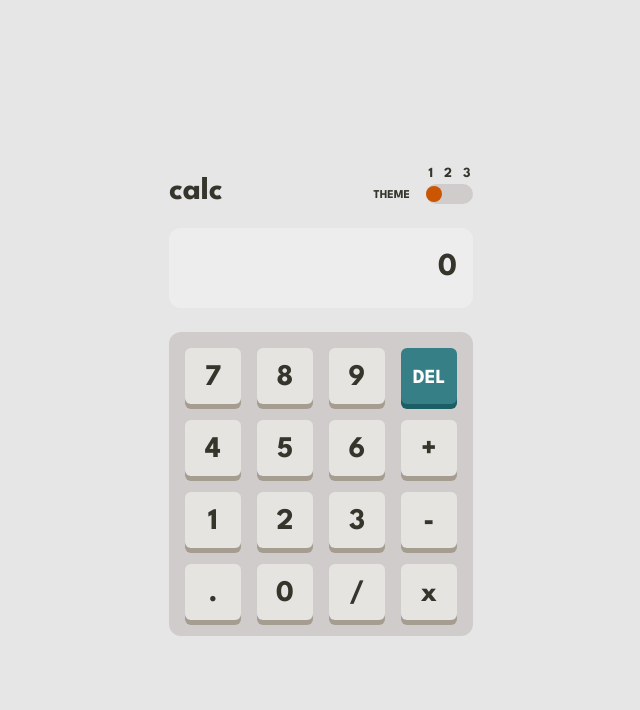
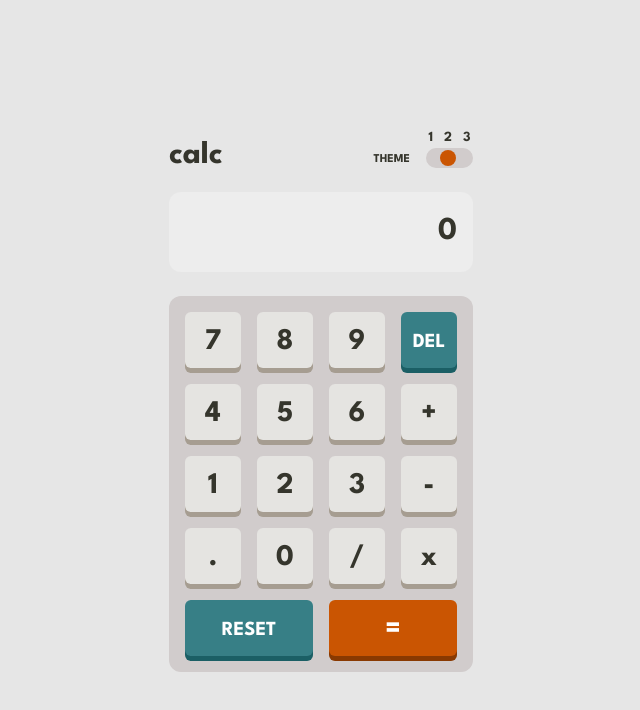
Before and after one commit to kbrownw/CalculatorApp, a React (Vite) app: page / in a window 1280 px wide. Shown: the top 710 px of the page, without its empty margins (319-959 px from the left). Built offline with nearby package versions, Linux system fonts and the light colour scheme.

Commit message:
Add final buttons and start on mathing

```diff
--- a/package.json
+++ b/package.json
@@ -10,6 +10,7 @@
     "preview": "vite preview"
   },
   "dependencies": {
+    "framer-motion": "^11.0.28",
     "react": "^18.2.0",
     "react-dom": "^18.2.0"
   },
--- a/src/components/Header.tsx
+++ b/src/components/Header.tsx
@@ -8,14 +8,18 @@ interface Props {
 }
 
 const Header = ({ textColor, theme }: Props) => {
-  const { setThemeFunction } = useThemeContext();
+  const { setThemeFunction, selectedTheme } = useThemeContext();
 
   return (
     <div className={`flex justify-between items-end ${textColor}`}>
       <h1 className="leading-[0.75]">calc</h1>
       <div className="flex items-end gap-4">
         <p className="text-xs">THEME</p>
-        <ThemeToggle theme={theme} setThemeFunction={setThemeFunction} />
+        <ThemeToggle
+          theme={theme}
+          setThemeFunction={setThemeFunction}
+          selectedTheme={selectedTheme}
+        />
       </div>
     </div>
   );
--- /dev/null
+++ b/src/components/KeyEqual.tsx
@@ -0,0 +1,26 @@
+import { CSSProperties } from "react";
+import { useThemeContext } from "../context/ThemeContext";
+
+interface Props {
+  style?: CSSProperties;
+  text: string;
+  keyFunction: () => void;
+}
+
+const KeyEqual = ({ style, text, keyFunction }: Props) => {
+  const { theme, selectedTheme } = useThemeContext();
+  const textColor = selectedTheme === 2 ? theme.text.dark : theme.text.white;
+  const keyClasses = `${textColor} ${theme.keys.toggle} ${theme.keys.toggleShadow}`;
+
+  return (
+    <button
+      className={`col-span-2 h-14 pt-1 ${keyClasses} text-[30px] leading-none rounded-md`}
+      style={style}
+      onClick={keyFunction}
+    >
+      {text}
+    </button>
+  );
+};
+
+export default KeyEqual;
--- a/src/components/Keypad.tsx
+++ b/src/components/Keypad.tsx
@@ -1,11 +1,62 @@
+import { useState } from "react";
 import { useAppContext } from "../context/AppContext";
 import { useThemeContext } from "../context/ThemeContext";
 import Key from "./Key";
+import KeyEqual from "./KeyEqual";
 import KeyWithText from "./KeyWithText";
+import { MathOperation } from "../shared/types";
 
 const Keypad = () => {
-  const { appendData, deleteData } = useAppContext();
+  const {
+    appendData,
+    deleteData,
+    total,
+    setTotal,
+    setScreenData,
+    runArithmetic,
+    setAndShowTotal,
+  } = useAppContext();
+  const [prevTotal, setPrevTotal] = useState(0);
+  const [operation, setOperation] = useState<"+" | "-" | "*" | "/" | null>(
+    null
+  );
+  const [lastKeyPressed, setLastKeyPressed] = useState<string>("");
   const { theme } = useThemeContext();
+
+  const numberPress = (value: string) => {
+    setLastKeyPressed(value);
+    if (operation) {
+      setPrevTotal(total);
+      // This doesn't work
+      if (
+        lastKeyPressed === "+" ||
+        lastKeyPressed === "-" ||
+        lastKeyPressed === "*" ||
+        lastKeyPressed === "/"
+      ) {
+        setAndShowTotal(Number(value));
+      } else {
+        appendData(value);
+      }
+      appendData(value);
+    } else {
+      appendData(value);
+    }
+  };
+
+  const operationFunction = (newOperation: MathOperation["operation"]) => {
+    if (lastKeyPressed !== operation) {
+      if (operation) {
+        setPrevTotal(total);
+        setAndShowTotal(runArithmetic(prevTotal, total, operation));
+        setOperation(newOperation);
+      } else {
+        setPrevTotal(total);
+        setOperation(newOperation);
+      }
+    }
+    setLastKeyPressed(newOperation);
+  };
 
   return (
     <div
@@ -14,19 +65,19 @@ const Keypad = () => {
       <Key
         text="7"
         keyFunction={() => {
-          appendData("7");
+          numberPress("7");
         }}
       />
       <Key
         text="8"
         keyFunction={() => {
-          appendData("8");
+          numberPress("8");
         }}
       />
       <Key
         text="9"
         keyFunction={() => {
-          appendData("9");
+          numberPress("9");
         }}
       />
       <KeyWithText
@@ -38,50 +89,75 @@ const Keypad = () => {
       <Key
         text="4"
         keyFunction={() => {
-          appendData("4");
+          numberPress("4");
         }}
       />
       <Key
         text="5"
         keyFunction={() => {
-          appendData("5");
+          numberPress("5");
         }}
       />
       <Key
         text="6"
         keyFunction={() => {
-          appendData("6");
+          numberPress("6");
         }}
       />
       <Key text="+" keyFunction={() => {}} />
       <Key
         text="1"
         keyFunction={() => {
-          appendData("1");
+          numberPress("1");
         }}
       />
       <Key
         text="2"
         keyFunction={() => {
-          appendData("2");
+          numberPress("2");
         }}
       />
       <Key
         text="3"
         keyFunction={() => {
-          appendData("3");
+          numberPress("3");
         }}
       />
-      <Key text="-" keyFunction={() => {}} />
+      <Key
+        text="-"
+        keyFunction={() => {
+          operationFunction("-");
+        }}
+      />
       <Key text="." keyFunction={() => {}} />
       <Key
         text="0"
         keyFunction={() => {
-          appendData("0");
+          numberPress("0");
         }}
       />
       <Key text="/" keyFunction={() => {}} />
       <Key text="x" keyFunction={() => {}} />
+      <KeyWithText
+        text="RESET"
+        keyFunction={() => {
+          setPrevTotal(0);
+          setTotal(0);
+          setScreenData("0");
+          setOperation(null);
+        }}
+        style={{ gridColumn: "1/ span 2", width: "auto" }}
+      />
+      <KeyEqual
+        text="="
+        keyFunction={() => {
+          if (operation) {
+            setAndShowTotal(runArithmetic(prevTotal, total, operation));
+            setPrevTotal(0);
+            setOperation(null);
+          }
+        }}
+      />
     </div>
   );
 };
--- a/src/components/ThemeToggle.tsx
+++ b/src/components/ThemeToggle.tsx
@@ -1,11 +1,15 @@
 import { Theme } from "../shared/types";
+import { motion } from "framer-motion";
 
 interface Props {
   theme: Theme;
   setThemeFunction: () => void;
+  selectedTheme: number;
 }
 
-const ThemeToggle = ({ theme, setThemeFunction }: Props) => {
+const ThemeToggle = ({ theme, setThemeFunction, selectedTheme }: Props) => {
+  const switchPositionArr = [{ x: "0" }, { x: "14px" }, { x: "33px" }];
+
   return (
     <div className="flex flex-col">
       <div className="flex flex-row gap-[11px] justify-center text-sm">
@@ -15,9 +19,13 @@ const ThemeToggle = ({ theme, setThemeFunction }: Props) => {
       </div>
       <button
         onClick={setThemeFunction}
-        className={`h-5 w-[47px] rounded-full ${theme.backgrounds.toggle}`}
+        className={`relative h-5 w-[47px] rounded-full ${theme.backgrounds.toggle}`}
       >
-        <div className={`h-4 w-4 rounded-full ${theme.keys.toggle}`}></div>
+        <motion.div
+          initial={switchPositionArr[selectedTheme]}
+          animate={switchPositionArr[selectedTheme]}
+          className={`absolute top-[2px] h-4 w-4 rounded-full ${theme.keys.toggle}`}
+        ></motion.div>
       </button>
     </div>
   );
--- a/src/context/AppContext.tsx
+++ b/src/context/AppContext.tsx
@@ -1,5 +1,5 @@
 import { createContext, useContext, useState } from "react";
-import { AppContextTypes } from "../shared/types";
+import { AppContextTypes, MathOperation } from "../shared/types";
 
 interface Props {
   children: React.ReactNode;
@@ -10,6 +10,11 @@ export const AppContext = createContext<AppContextTypes | undefined>(undefined);
 export const AppContextWrapper = ({ children }: Props) => {
   const [screenData, setScreenData] = useState<string>("0");
   const [total, setTotal] = useState<number>(0);
+
+  const setAndShowTotal = (value: number) => {
+    setTotal(value);
+    setScreenData(value.toLocaleString());
+  };
 
   const appendData = (value: string) => {
     if (!total) {
@@ -32,6 +37,24 @@ export const AppContextWrapper = ({ children }: Props) => {
     }
   };
 
+  const runArithmetic = (
+    value1: number,
+    value2: number,
+    operation: MathOperation["operation"]
+  ) => {
+    if (operation === "+") {
+      return value1 + value2;
+    } else if (operation === "-") {
+      return value1 - value2;
+    } else if (operation === "*") {
+      return value1 * value2;
+    } else if (operation === "/") {
+      return value1 / value2;
+    } else {
+      return 0;
+    }
+  };
+
   return (
     <AppContext.Provider
       value={{
@@ -41,6 +64,8 @@ export const AppContextWrapper = ({ children }: Props) => {
         setTotal,
         appendData,
         deleteData,
+        runArithmetic,
+        setAndShowTotal,
       }}
     >
       {children}
--- a/src/shared/types.ts
+++ b/src/shared/types.ts
@@ -33,4 +33,14 @@ export interface AppContextTypes {
   setTotal: (value: number) => void;
   appendData: (value: string) => void;
   deleteData: () => void;
+  runArithmetic: (
+    value1: number,
+    value2: number,
+    operation: MathOperation["operation"]
+  ) => number;
+  setAndShowTotal: (value: number) => void;
 }
+
+export interface MathOperation {
+  operation: "+" | "-" | "*" | "/";
+}
```
Also changed, not shown: 1 other file (tests, documents, lock files or other folders).
